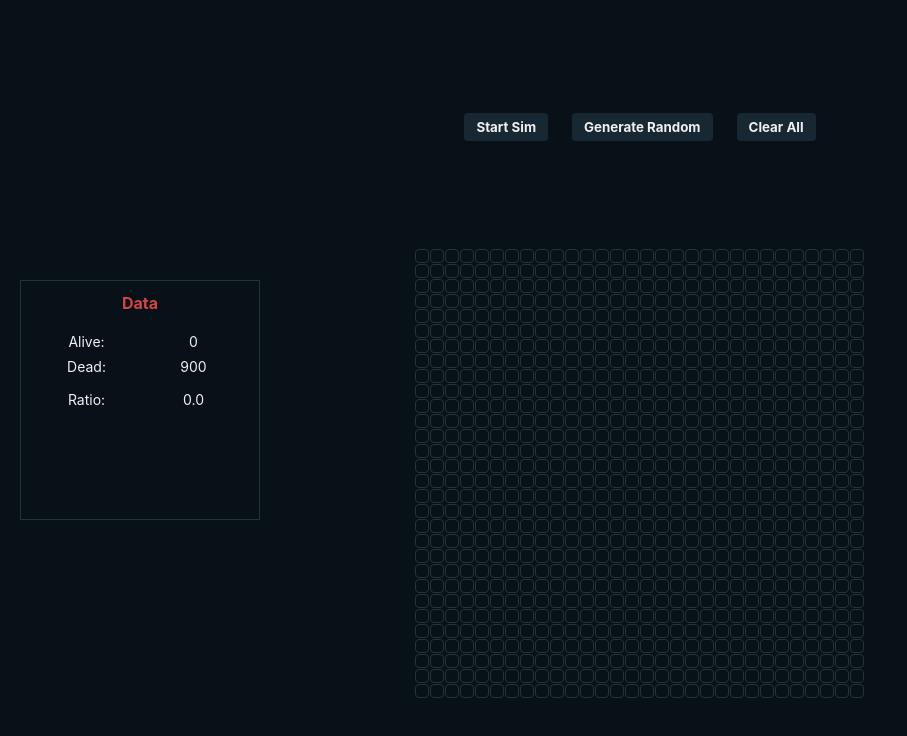
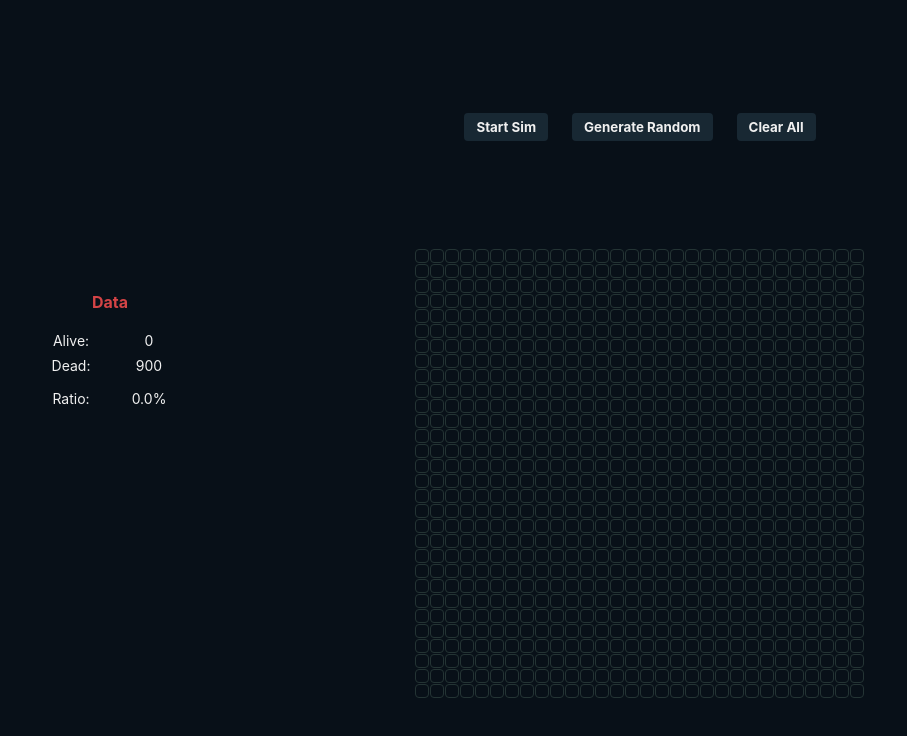
Before and after one commit to ninjaasmoke/game-of-life, a React (Create React App) app: page / in a window 1280 px wide. Shown: the top 736 px of the page, without its empty margins (0-907 px from the left). Built offline with nearby package versions, Linux system fonts and the light colour scheme.

Commit message:
small ui

```diff
--- a/src/LeftData.css
+++ b/src/LeftData.css
@@ -11,10 +11,9 @@
     justify-content: flex-start;
     align-items: center;
 
-    width: 240px;
+    width: 180px;
     height: 240px;
 
-    border: 1px solid var(--bgSec);
 }
 
 .leftData h4 {
--- a/src/LeftData.tsx
+++ b/src/LeftData.tsx
@@ -23,7 +23,7 @@ const LeftData: React.FC = () => {
                     <p>Ratio: </p>
                 </div>
                 <div className="data-data">
-                    <p>{(alive / (900 - alive)).toPrecision(2)}</p>
+                    <p>{(alive / (900 - alive) * 100).toPrecision(2)}%</p>
                 </div>
             </div>
         </div>
```
